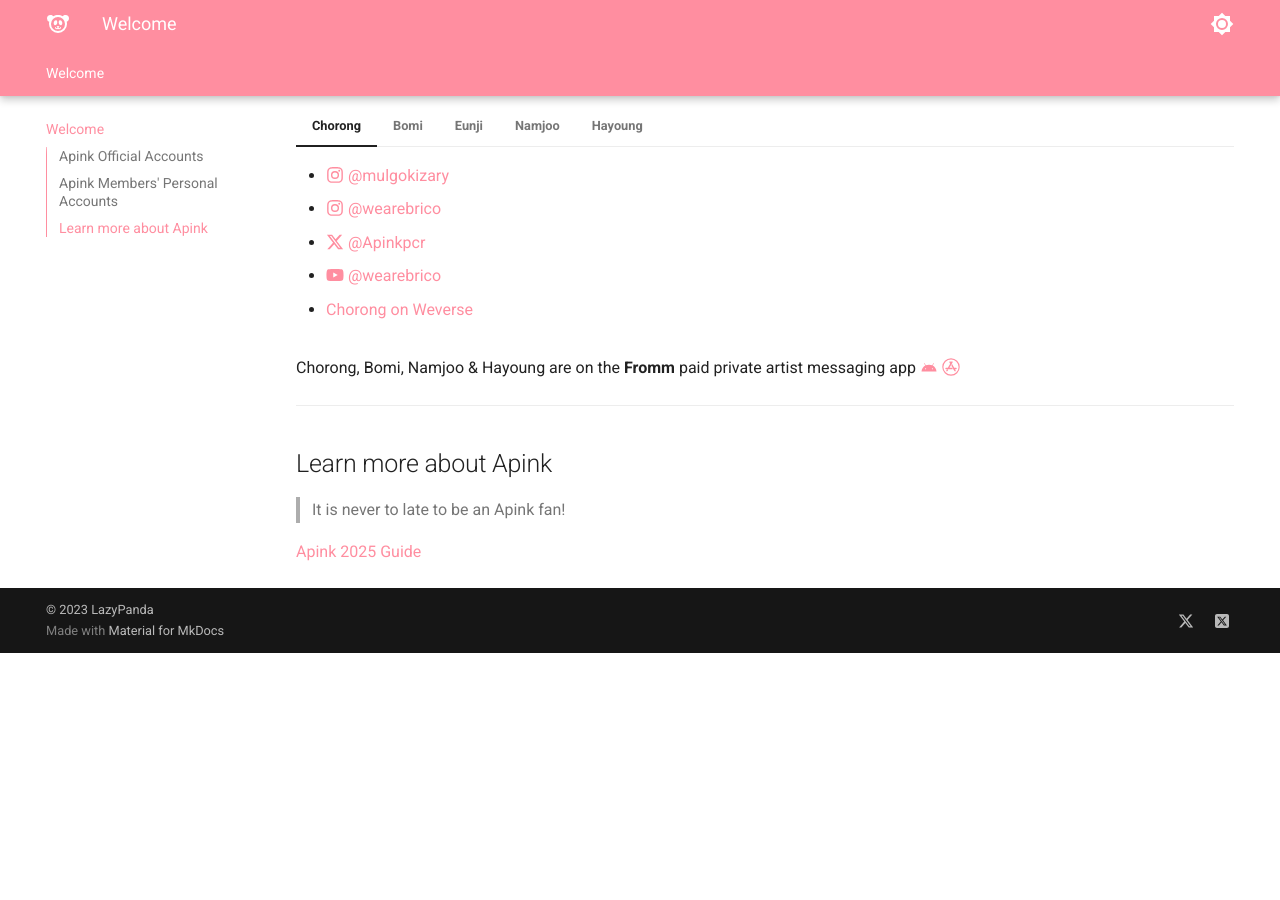
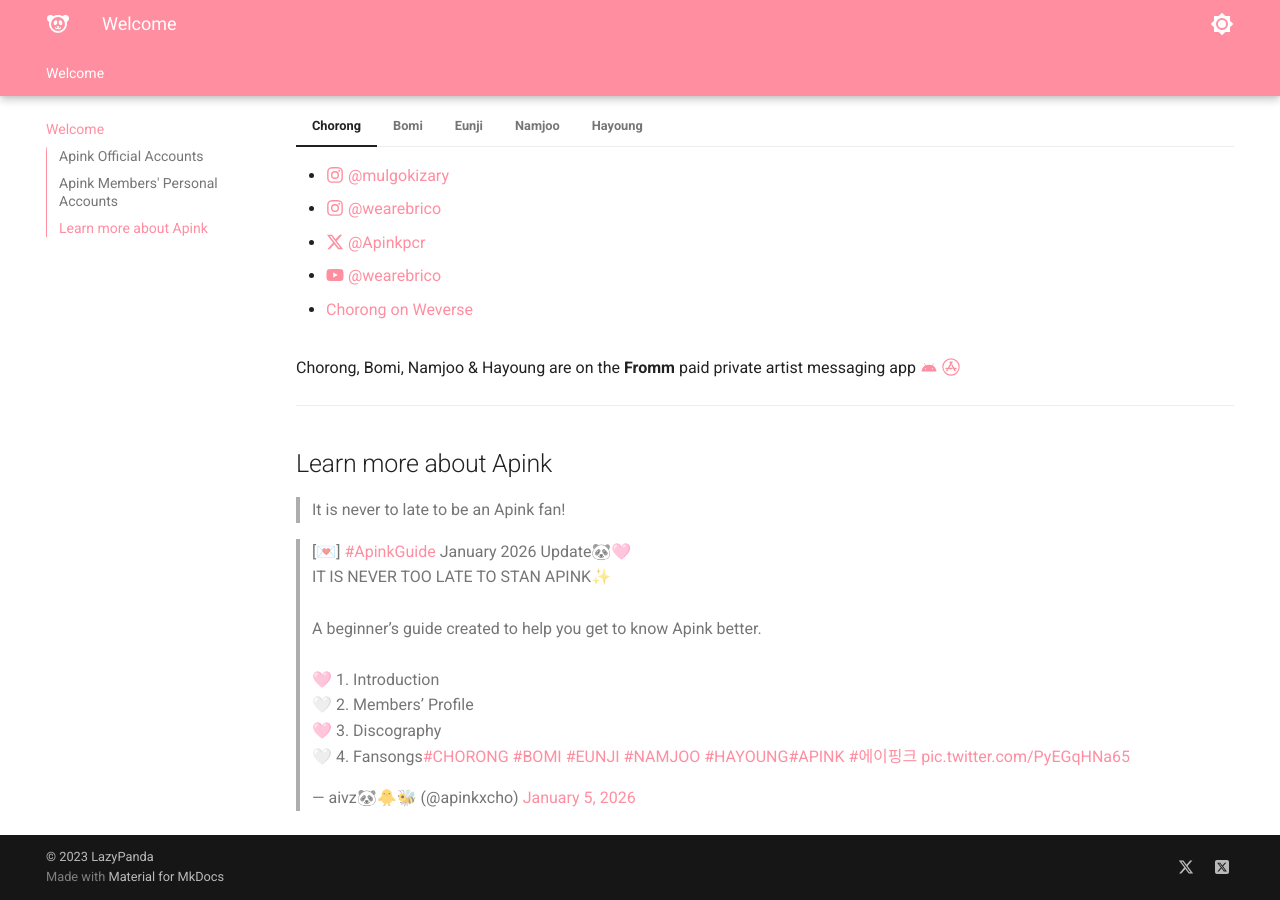
Before and after one commit to lazypandasite/mkdocs-lazypandasite, an MkDocs documentation site: the page built from docs/index.md, in a window 1280 px wide and 900 px high, scrolled down 573 px. Built offline with MkDocs 1.6.1 and Material for MkDocs 9.7.7, drawn with Linux system fonts in a browser that asks for light colours; comment, search, counter and statistics services are not loaded; before the commit the page ends 1226 px from its top, so only the background shows below that.

Commit message:
Update index.md embeded the tweet
Apink guide tweet is not an embed

```diff
--- a/docs/index.md
+++ b/docs/index.md
@@ -65,4 +65,4 @@
 
 > It is never to late to be an Apink fan!
 
-[Apink 2025 Guide](https://x.com/apinkxcho/status/2008033200141164830?s=20)
+<blockquote class="twitter-tweet" data-media-max-width="560"><p lang="en" dir="ltr">[💌] <a href="https://twitter.com/hashtag/ApinkGuide?src=hash&amp;ref_src=twsrc%5Etfw">#ApinkGuide</a> January 2026 Update🐼🩷<br>IT IS NEVER TOO LATE TO STAN APINK✨<br><br>A beginner’s guide created to help you get to know Apink better.<br><br>🩷 1. Introduction<br>🤍 2. Members’ Profile <br>🩷 3. Discography<br>🤍 4. Fansongs<a href="https://twitter.com/hashtag/CHORONG?src=hash&amp;ref_src=twsrc%5Etfw">#CHORONG</a> <a href="https://twitter.com/hashtag/BOMI?src=hash&amp;ref_src=twsrc%5Etfw">#BOMI</a> <a href="https://twitter.com/hashtag/EUNJI?src=hash&amp;ref_src=twsrc%5Etfw">#EUNJI</a> <a href="https://twitter.com/hashtag/NAMJOO?src=hash&amp;ref_src=twsrc%5Etfw">#NAMJOO</a> <a href="https://twitter.com/hashtag/HAYOUNG?src=hash&amp;ref_src=twsrc%5Etfw">#HAYOUNG</a><a href="https://twitter.com/hashtag/APINK?src=hash&amp;ref_src=twsrc%5Etfw">#APINK</a> <a href="https://twitter.com/hashtag/%EC%97%90%EC%9D%B4%ED%95%91%ED%81%AC?src=hash&amp;ref_src=twsrc%5Etfw">#에이핑크</a> <a href="https://t.co/PyEGqHNa65">pic.twitter.com/PyEGqHNa65</a></p>&mdash; aivz🐼🐥🐝 (@apinkxcho) <a href="https://twitter.com/apinkxcho/status/2008033200141164830?ref_src=twsrc%5Etfw">January 5, 2026</a></blockquote> <script async src="https://platform.twitter.com/widgets.js" charset="utf-8"></script>
```
